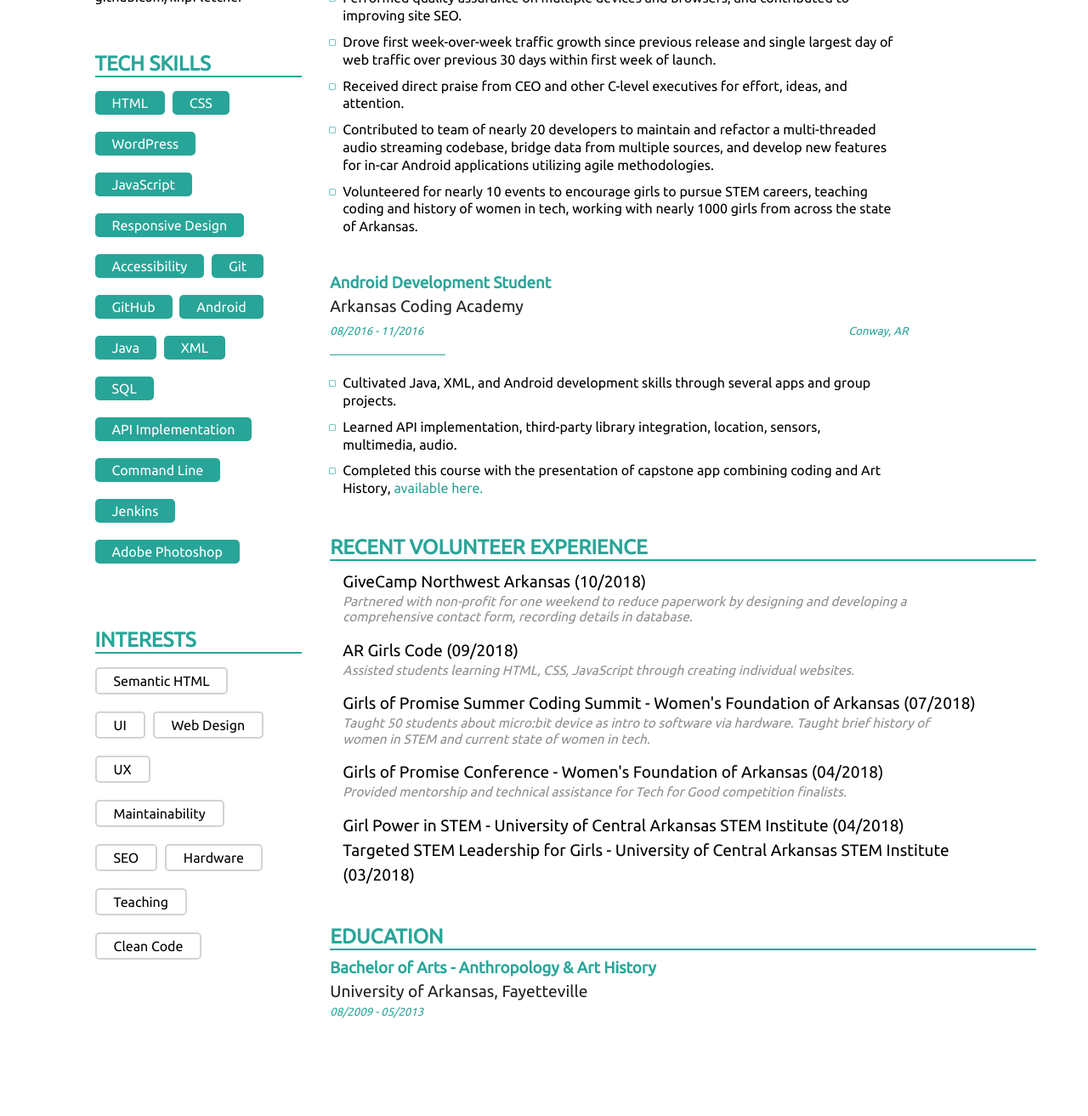
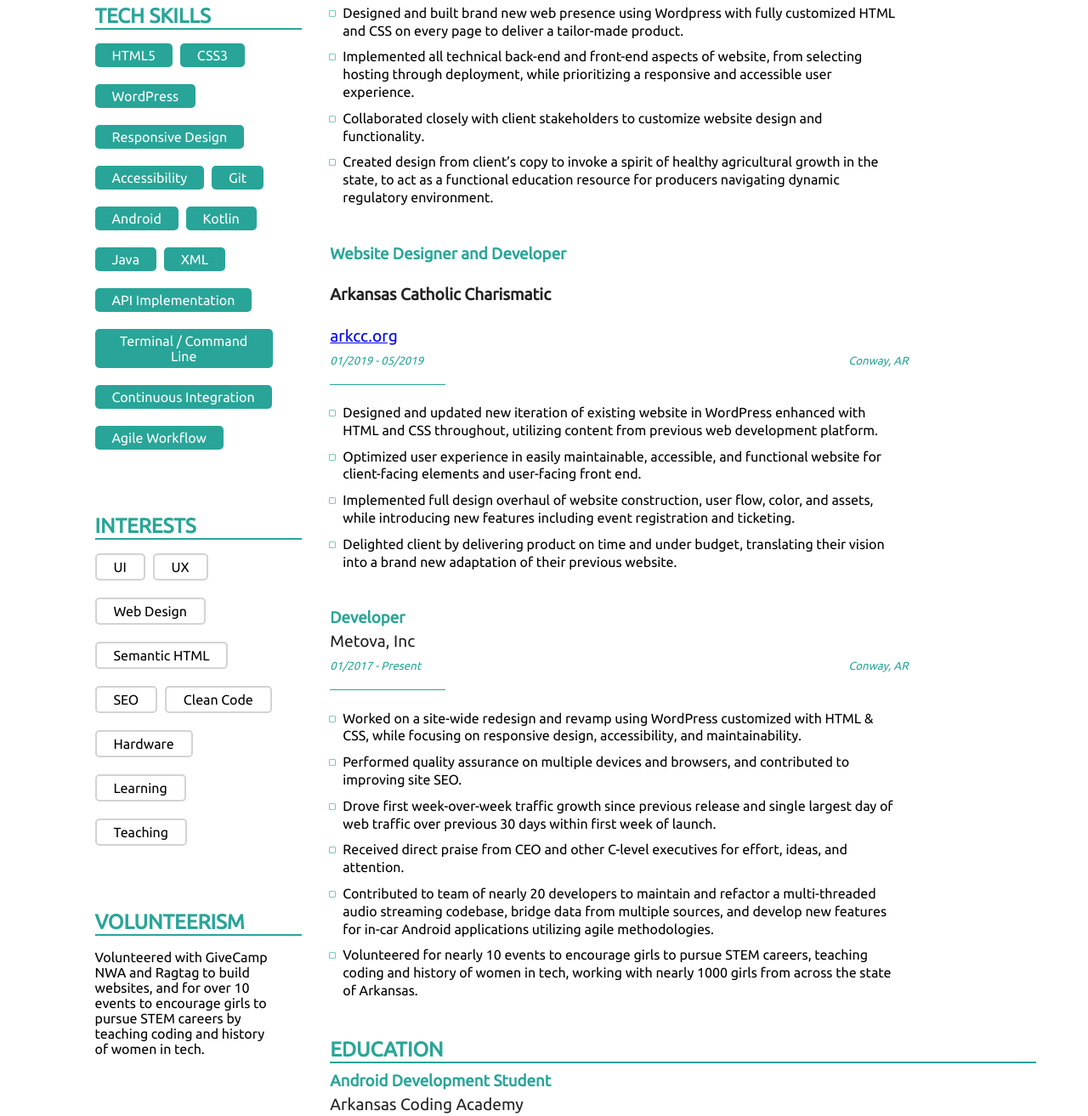
Before and after one commit to knpFletcher/Resume, a plain HTML site: page index.html in a window 1280 px wide. Shown: the part 427-1740 px from the top of the page at 85% size. Before the commit the page ends 1668 px from the top, so only its background shows below. Drawn offline with Linux system fonts and the light colour scheme.

Commit message:
Content updates, code cleanup

```diff
--- a/index.html
+++ b/index.html
@@ -30,10 +30,6 @@
             Phone number available upon request
           </li>
           <li class="contact-info__method">
-              <img src="img/icons8-marker-filled-50.png" alt="" class="contact-info__icon"> <br />
-              <a href="https://www.google.com/maps/place/Conway,+AR/@35.0764549,-92.5313461,12z/data=!3m1!4b1!4m5!3m4!1s0x87cd6242c4fa2299:0xc16d5c18a365a00d!8m2!3d35.0886963!4d-92.4421011" class="contact-info__link">Central Arkansas</a>
-            </li>
-            <li class="contact-info__method">
             <img src="img/icons8-github-32.png" alt="" class="contact-info__icon"> <br />
             <a href="https://github.com/knpFletcher" class="contact-info__link">github.com/knpFletcher</a>
           </li>
@@ -43,44 +39,88 @@
       <div>
         <h2 class="bio-overview__title">Tech Skills</h2>
         <ul class="skills">
-            <li>HTML</li>
-            <li>CSS</li>
+          <li>HTML5</li>
+          <li>CSS3</li>
           <li>WordPress</li>
-            <li>JavaScript</li>
           <li>Responsive Design</li>
           <li>Accessibility</li>
           <li>Git</li>
-            <li>GitHub</li>
           <li>Android</li>
+          <li>Kotlin</li>
           <li>Java</li>
           <li>XML</li>
-            <li>SQL</li>
           <li>API Implementation</li>
-            <li>Command Line</li>
-            <li>Jenkins</li>
-            <li>Adobe Photoshop</li>
+          <li>Terminal / Command Line</li>
+          <li>Continuous Integration</li>
+          <li>Agile Workflow</li>
         </ul>
       </div>
 
       <div>
         <h2 class="bio-overview__title">Interests</h2>
         <ul class="interests">
+          <li>UI</li>
+          <li>UX</li>
+          <li>Web Design</li>
           <li>Semantic HTML</li>
-            <li>UI</li>
-            <li>Web Design</li>
-            <li>UX</li>
-            <li>Maintainability</li>
           <li>SEO</li>
+          <li>Clean Code</li>
           <li>Hardware</li>
+          <li>Learning</li>
           <li>Teaching</li>
-            <li>Clean Code</li>
         </ul>
+      </div>
+
+      <div>
+        <h2 class="bio-overview__title">Volunteerism</h2>
+        <p>Volunteered with GiveCamp NWA and Ragtag to build websites, and for over 10 events to encourage girls to pursue STEM careers by teaching coding and history of women in tech.</p>
       </div>
     </aside>
 
     <section class="experiences">
+      <h2 class="experience__heading">Work Experience</h2>
       <div class="experience">
-          <h2 class="experience__heading">Work Experience</h2>
+        <div class="experience__role">
+          <h3 class="experience__role__title">Website Designer and Developer</h3>
+          <div class="experience__role__organization">
+            <h4 class="experience__role__organization-name">Arkansas Hemp Association</h4>
+            <a href="http://arkansashemp.org">arkansashemp.org</a>
+          </div>
+        </div>
+        <div class="experience__date-location">
+          <h5 class="experience__date">01/2019 - 05/2019</h5>
+          <h5 class="experience__location">Conway, AR</h5>
+        </div>
+        <ul class="experience__details">
+          <li class="experience__details__segment">Designed and built brand new web presence using Wordpress with fully customized HTML and CSS on every page to deliver a tailor-made product.</li>
+          <li class="experience__details__segment">Implemented all technical back-end and front-end aspects of website, from selecting hosting through deployment, while prioritizing a responsive and accessible user experience.</li>
+          <li class="experience__details__segment">Collaborated closely with client stakeholders to customize website design and functionality.</li>
+          <li class="experience__details__segment">Created design from client’s copy to invoke a spirit of healthy agricultural growth in the state, to act as a functional education resource for producers navigating dynamic regulatory environment.
+          </li>
+        </ul>
+      </div>
+
+      <div class="experience">
+        <div class="experience__role">
+          <h3 class="experience__role__title">Website Designer and Developer</h3>
+          <div class="experience__role__organization">
+            <h4 class="experience__role__organization-name">Arkansas Catholic Charismatic</h4>
+            <a href="http://arkcc.org">arkcc.org</a>
+          </div>
+        </div>
+        <div class="experience__date-location">
+          <h5 class="experience__date">01/2019 - 05/2019</h5>
+          <h5 class="experience__location">Conway, AR</h5>
+        </div>
+        <ul class="experience__details">
+          <li class="experience__details__segment">Designed and updated new iteration of existing website in WordPress enhanced with HTML and CSS throughout, utilizing content from previous web development platform.</li>
+          <li class="experience__details__segment">Optimized user experience in easily maintainable, accessible, and functional website for client-facing elements and user-facing front end.</li>
+          <li class="experience__details__segment">Implemented full design overhaul of website construction, user flow, color, and assets, while introducing new features including event registration and ticketing.</li>
+          <li class="experience__details__segment">Delighted client by delivering product on time and under budget, translating their vision into a brand new adaptation of their previous website.</li>
+        </ul>
+      </div>
+
+      <div class="experience">
         <div class="experience__role">
           <h3 class="experience__role__title">Developer</h3>
           <h4 class="experience__role__organization">Metova, Inc</h4>
@@ -100,45 +140,21 @@
         </ul>
       </div>
 
+      <div>
+        <h2 class="experience__heading">Education</h2>
         <div class="experience">
-          <div class="experience__role">
           <h3 class="experience__role__title">Android Development Student</h3>
           <h4 class="experience__role__organization">Arkansas Coding Academy</h4>
+          <div>
+            <h5 class="experience__date-education">08/2016 - 11/2016</h5>
           </div>
-          <div class="experience__date-location">
-            <h5 class="experience__date">08/2016 - 11/2016</h5>
-            <h5 class="experience__location">Conway, AR</h5>
         </div>
-          <ul class="experience__details">
-            <li class="experience__details__segment">Cultivated Java, XML, and Android development skills through several apps and group projects.</li>
-            <li class="experience__details__segment">Learned API implementation, third-party library integration, location, sensors, multimedia, audio.</li>
-            <li class="experience__details__segment">Completed this course with the presentation of capstone app combining coding and Art History, <a href="https://github.com/knpFletcher/CapstoneProject" class="experience__details__segment-link">available here.</a></li>
-          </ul>
-        </div>
-
-        <div>
-          <h2 class="experience__heading">Recent Volunteer Experience</h2>
-          <ul class="experience__details__volunteerism">
-            <li>GiveCamp Northwest Arkansas (10/2018)</li>
-            <p class="experience__details__volunteerism-highlight">Partnered with non-profit for one weekend to reduce paperwork by designing and developing a comprehensive contact form, recording details in database.</p>
-            <li>AR Girls Code (09/2018)</li>
-            <p class="experience__details__volunteerism-highlight">Assisted students learning HTML, CSS, JavaScript through creating individual websites.</p>
-            <li>Girls of Promise Summer Coding Summit - Women's Foundation of Arkansas (07/2018)</li>
-            <p class="experience__details__volunteerism-highlight">Taught 50 students about micro:bit device as intro to software via hardware. Taught brief history of women in STEM and current state of women in tech.</p>
-            <li>Girls of Promise Conference - Women's Foundation of Arkansas (04/2018)</li>
-            <p class="experience__details__volunteerism-highlight">Provided mentorship and technical assistance for Tech for Good competition finalists.</p>
-            <li>Girl Power in STEM - University of Central Arkansas STEM Institute (04/2018)</li>
-            <li>Targeted STEM Leadership for Girls - University of Central Arkansas STEM Institute (03/2018)</li>
-          </ul>
-        </div>
-
-        <div>
         <div class="experience">
-            <h2 class="experience__heading">Education</h2>
           <h3 class="experience__role__title">Bachelor of Arts - Anthropology &amp; Art History</h3>
           <h4 class="experience__role__organization">University of Arkansas, Fayetteville</h4>
           <div>
             <h5 class="experience__date-education">08/2009 - 05/2013</h5>
+          </div>
         </div>
       </div>
     </section>
```
Lines whose indentation alone changed are shown as unchanged.
